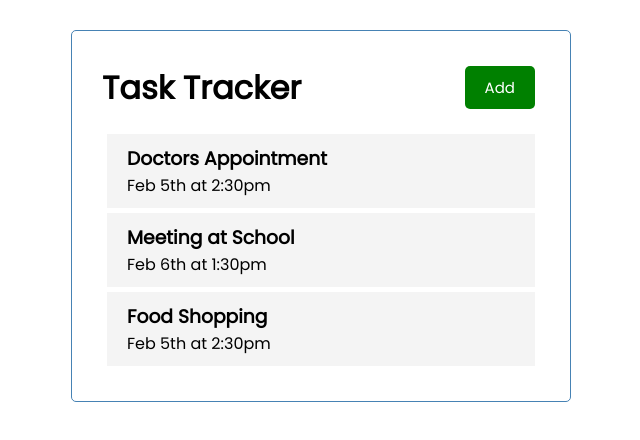
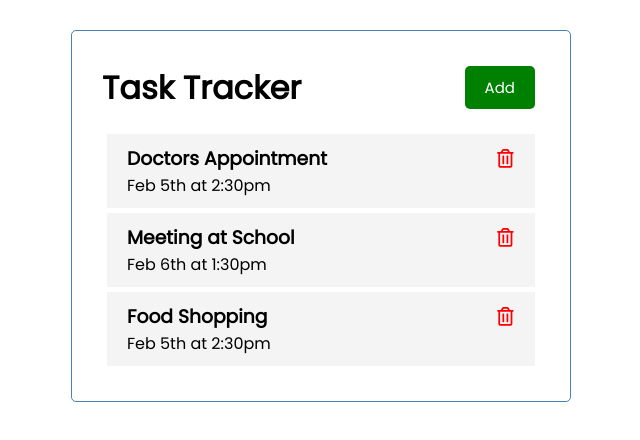
Before and after one commit to peterphenow/Traversy_courses, a React (Create React App) app in the folder React JS Crash Course 2021/react-task-tracker/: page / in a window 1280 px wide. Shown: the top 440 px of the page, without its empty margins (319-959 px from the left). Built offline with nearby package versions, Linux system fonts and the light colour scheme.

Commit message:
added trash can to each task

```diff
--- a/React JS Crash Course 2021/react-task-tracker/src/components/Task.js
+++ b/React JS Crash Course 2021/react-task-tracker/src/components/Task.js
@@ -1,7 +1,11 @@
+import { FaRegTrashAlt } from 'react-icons/fa';
+
 const Task = ({ task }) => {
   return (
     <div className='task'>
-      <h3>{task.text}</h3>
+      <h3>
+        {task.text} <FaRegTrashAlt style={{ color: 'red', cursor: 'pointer' }} />
+      </h3>
       <p>{task.day}</p>
     </div>
   );
```
